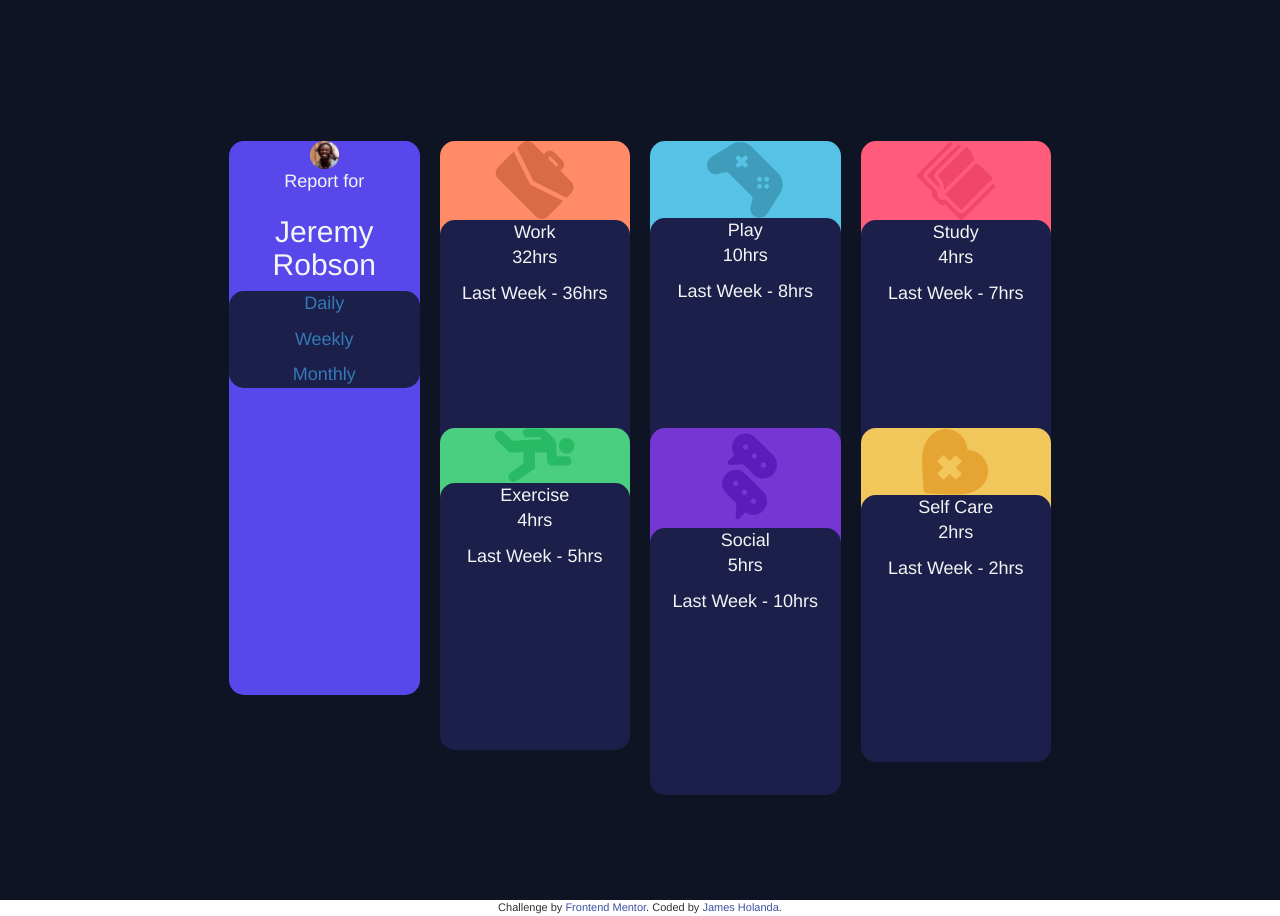
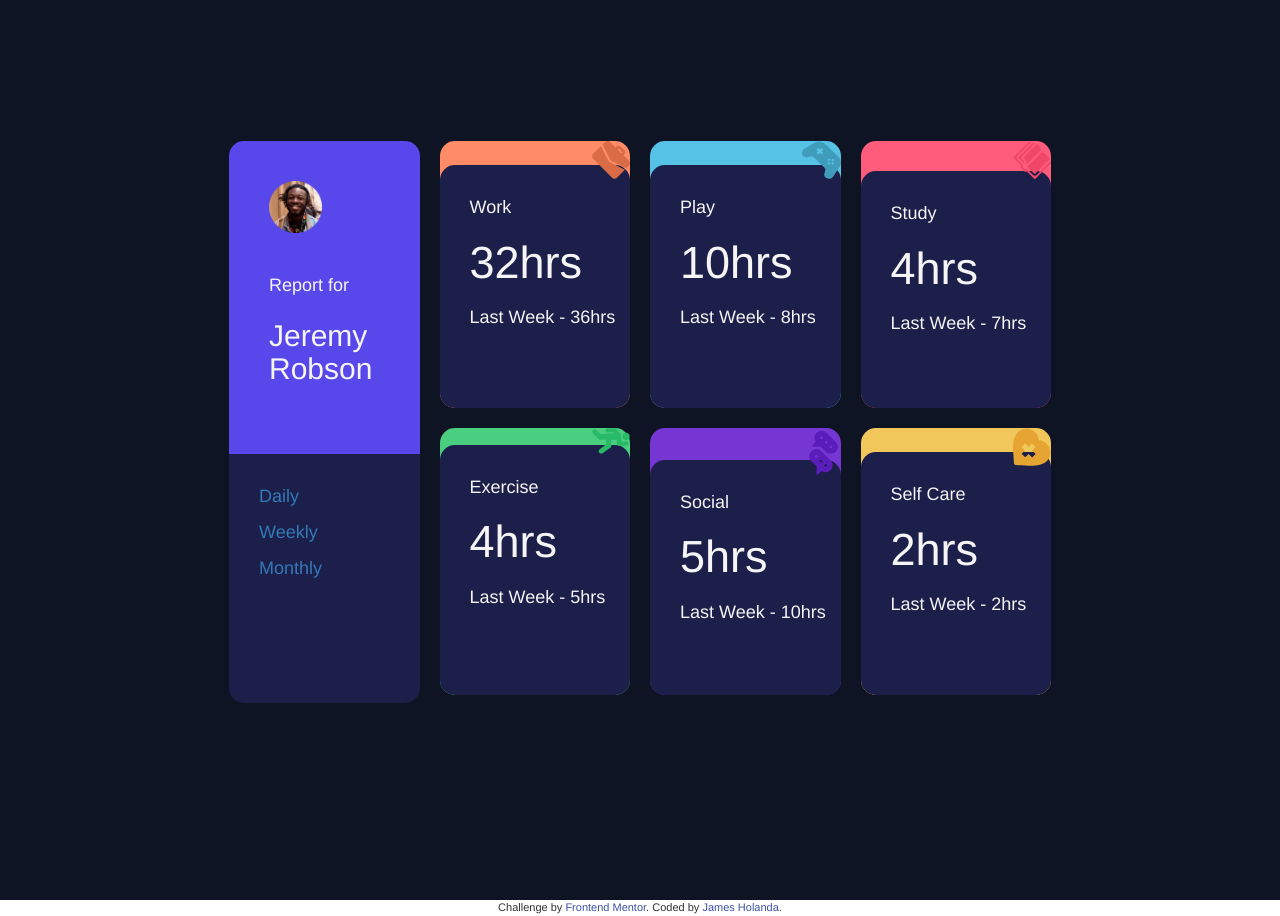
Before and after one commit to jameshsousa/Time-tracking-dashboard, a plain HTML site: page src/index.html in a window 1280 px wide. Drawn offline with nearby package versions, Linux system fonts and the light colour scheme.

Commit message:
organize grid css

```diff
--- a/src/index.html
+++ b/src/index.html
@@ -24,14 +24,16 @@
     <div class="grid-container">
 
       <div class="person">
+        <div class="person-id">
           <img src="images/image-jeremy.png">
           <p>Report for</p>
-          <h2>Jeremy Robson</h2>
+          <h2>Jeremy<br> Robson</h2>
+        </div>
 
         <div class="text-person">
           <p id="daily"><a href="#">Daily</a></p>
           <p id="weekly"><a href="#">Weekly</p></a></p>
-         <p id="monthly"></p><a href="#">Monthly</a></p>
+          <p id="monthly"><a href="#">Monthly</a></p>
         </div>
 
       </div>
@@ -40,13 +42,13 @@
       <div class="work">
             <img src="images/icon-work.svg">
           <div class="text">
-            Work
+              <p>Work</p>
             <div class="daily">
               <p>5hrs</p> <!-- daily -->
               <p>Yesterday - 7hrs</p> <!-- daily -->
             </div>
             <div class="weekly">
-              <p>32hrs</p> <!-- weekly -->
+              <p class="hour">32hrs</p> <!-- weekly -->
               <p>Last Week - 36hrs</p> <!-- weekly -->
             </div>
             <div class="monthly">
@@ -59,13 +61,13 @@
         <div class="play">
             <img src="images/icon-play.svg">
             <div class="text">
-              Play
+              <p>Play</p>
             <div class="daily">
               <p>1hr</p> <!-- daily -->
               <p>Yesterday - 2hrs</p> <!-- daily -->
             </div>
             <div class="weekly">
-              <p>10hrs </p><!-- weekly -->
+              <p class="hour">10hrs </p><!-- weekly -->
               <p>Last Week - 8hrs</p> <!-- weekly -->
             </div>
             <div class="monthly">
@@ -80,13 +82,13 @@
         <div class="study">
             <img src="images/icon-study.svg">
             <div class="text">
-              Study
+              <p>Study</p>
             <div class="daily">
               <p>0hrs</p> <!-- daily -->
               <p>Yesterday - 1hr </p><!-- daily -->
             </div>
             <div class="weekly">
-              <p>4hrs </p><!-- weekly -->
+              <p class="hour">4hrs </p><!-- weekly -->
               Last Week - 7hrs <!-- weekly -->
             </div>
             <div class="monthly">
@@ -101,13 +103,13 @@
         <div class="exercise">
             <img src="images/icon-exercise.svg">
             <div class="text">
-              Exercise
+                <p>Exercise</p>
               <div class="daily">
               <p>1hr</p> <!-- daily -->
               <p>Yesterday - 1hr</p> <!-- daily -->
               </div>
               <div class="weekly">
-              <p>4hrs</p> <!-- weekly -->
+              <p class="hour">4hrs</p> <!-- weekly -->
               <p>Last Week - 5hrs </p><!-- weekly -->
               </div>
               <div class="monthly">
@@ -121,13 +123,13 @@
         <div class="social">
             <img src="images/icon-social.svg">
             <div class="text">
-              Social
+                <p>Social</p>
               <div class="daily">
                 <p>1hr</p> <!-- daily -->
                 <p>Yesterday - 3hrs</p> <!-- daily -->
               </div>
               <div class="weekly">
-              <p>5hrs</p> <!-- weekly -->
+                <p class="hour">5hrs</p> <!-- weekly -->
                 <p>Last Week - 10hrs</p> <!-- weekly -->
               </div>
               <div class="monthly">
@@ -140,13 +142,13 @@
         <div class="self-care">
             <img src="images/icon-self-care.svg">
             <div class="text">
-              Self Care
+                <p>Self Care</p>
               <div class="daily">
               <p>0hrs</p> <!-- daily -->
               <p>Yesterday - 1hr</p> <!-- daily -->
               </div>
               <div class="weekly">
-              <p>2hrs</p> <!-- weekly -->
+              <p class="hour">2hrs</p> <!-- weekly -->
               <p>Last Week - 2hrs</p> <!-- weekly -->
               </div>
               <div class="monthly">
--- a/src/style.css
+++ b/src/style.css
@@ -18,80 +18,118 @@ html, body {
 }
 
 .grid-container > div {
-    text-align: center;
+    align-items: end;
     font-size: 18px
 }
 
-#weekly a:active{
-    color: white;
-}
 
 .person {
     grid-row: 1 / 3;
+
+
+}
+
+.person-id {
+    text-align: left;
+    padding-top: 40px;
+    padding-left: 40px;
+    padding-bottom: 40px;
     background-color: hsl(246, 80%, 60%);
     border-radius: 15px;
+    height: 60%;
+
 
 }
-.person img {
-    width: 15%;
+
+.person-id img {
+    padding-bottom: 40px;
+    width: 35%;
 }
 
 .text-person {
     background-color: hsl(235, 46%, 20%);
-    border-radius: 15px;
+    border-radius: 0 0 15px 15px;
+    padding: 30px 0 0 30px;
+    text-align: left;
+    height: 45%;
+    margin-top: -10%;
+    z-index: -1;
 
 }
 
 .text {
     background-color: hsl(235, 46%, 20%);
     border-radius: 15px;
-    height: 100%;
+    height: 120%;
+    text-align:justify;
+    position: relative;
+    z-index: 1;
+    padding-left: 30px;
+    padding-top: 30px;
 
 }
 
-.work .play .study .exercise .social .self-care {
-    border-radius: 15px;
-}
 
-.work .play .study .exercise .social .self-care img {
-    width: 15%;
-    align-items: right;
+img {
+    width: 20%;
+    align-self:flex-start;
+    justify-self: end;
+    position: relative;
+    z-index: 3;
+
 }
 
 
-
 .work {
+    display: grid;
     background-color: hsl(15, 100%, 70%);
     border-radius: 15px;
+    position: relative;
+    z-index: 2;
 
 }
 
+.hour {
+    font-size: 45px;
+
+}
+
+
 .play {
+    display: grid;
     background-color: hsl(195, 74%, 62%);
     border-radius: 15px;
+    z-index: 3;
 
 }
 
 .study {
     background-color: hsl(348, 100%, 68%);
     border-radius: 15px;
+    display: grid;
+    z-index: 3;
+
 
 }
 
 .exercise {
     background-color: hsl(145, 58%, 55%);
     border-radius: 15px;
+    display: grid;
+    z-index: 3;
 
 }
 
 .social {
     background-color: hsl(264, 64%, 52%);
     border-radius: 15px;
-
+    display: grid;
+    z-index: 3;
 }
 
 .self-care {
     background-color: hsl(43, 84%, 65%);
     border-radius: 15px;
-
+    display: grid;
+    z-index: 3;
 }
```
Lines whose indentation alone changed are shown as unchanged.
